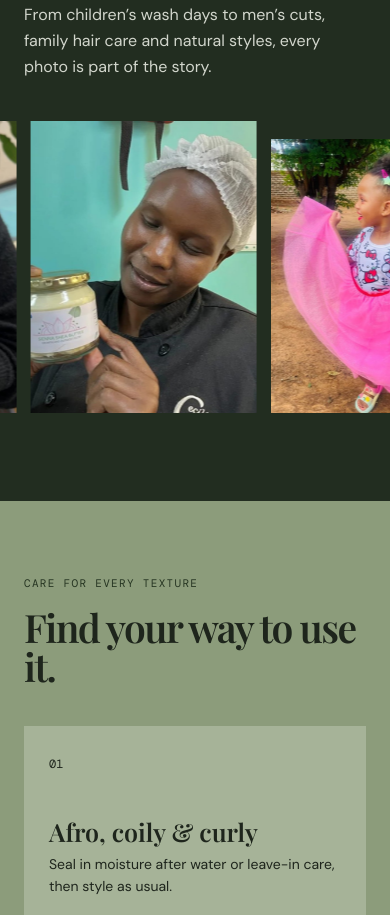
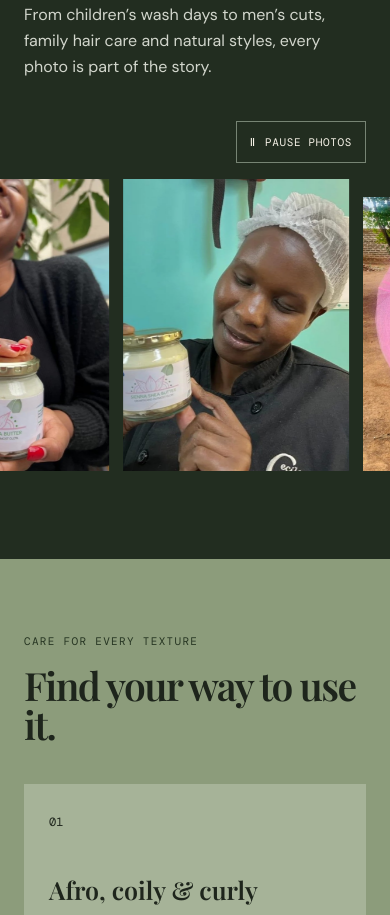
Before and after one commit to AppProGuy/sienna-shea-butter, a Next.js app: page / in a window 390 px wide. Shown: the part 3040-3955 px from the top of the page. Built offline with nearby package versions, Linux system fonts and the light colour scheme; a web font is replaced by a local one.

Commit message:
Fix mobile community photo scrolling

```diff
--- /dev/null
+++ b/app/community-photo-carousel.tsx
@@ -0,0 +1,148 @@
+"use client";
+
+import Image from "next/image";
+import { useEffect, useRef, useState } from "react";
+
+type CommunityPhoto = {
+  src: string;
+  alt: string;
+};
+
+function PhotoGroup({ photos, duplicate = false }: { photos: CommunityPhoto[]; duplicate?: boolean }) {
+  return (
+    <div className="community-photo-group" aria-hidden={duplicate || undefined}>
+      {photos.map((photo) => (
+        <figure className="community-photo" key={`${duplicate ? "duplicate-" : ""}${photo.src}`}>
+          <Image
+            src={photo.src}
+            alt={duplicate ? "" : photo.alt}
+            width={780}
+            height={980}
+            sizes="(max-width: 640px) 226px, 268px"
+            loading="eager"
+          />
+        </figure>
+      ))}
+    </div>
+  );
+}
+
+export function CommunityPhotoCarousel({ photos }: { photos: CommunityPhoto[] }) {
+  const trackRef = useRef<HTMLDivElement>(null);
+  const groupRef = useRef<HTMLDivElement>(null);
+  const frameRef = useRef<number | null>(null);
+  const lastFrameRef = useRef<number | null>(null);
+  const positionRef = useRef(0);
+  const loopDistanceRef = useRef(0);
+  const manualPausedRef = useRef(false);
+  const hoverPausedRef = useRef(false);
+  const reducedMotionRef = useRef(false);
+  const [manualPaused, setManualPaused] = useState(false);
+
+  useEffect(() => {
+    const track = trackRef.current;
+    const firstGroup = groupRef.current;
+    if (!track || !firstGroup) return;
+
+    const motionQuery = window.matchMedia("(prefers-reduced-motion: reduce)");
+    const updateMotionPreference = () => {
+      reducedMotionRef.current = motionQuery.matches;
+      if (motionQuery.matches) {
+        positionRef.current = 0;
+        track.style.transform = "translate3d(0, 0, 0)";
+      }
+    };
+    const measure = () => {
+      const styles = window.getComputedStyle(track);
+      const gap = Number.parseFloat(styles.columnGap || styles.gap) || 0;
+      loopDistanceRef.current = firstGroup.getBoundingClientRect().width + gap;
+    };
+    const resetFrameClock = () => {
+      lastFrameRef.current = null;
+    };
+    const tick = (timestamp: number) => {
+      const lastFrame = lastFrameRef.current;
+      lastFrameRef.current = timestamp;
+
+      const shouldMove =
+        !document.hidden &&
+        !manualPausedRef.current &&
+        !hoverPausedRef.current &&
+        !reducedMotionRef.current &&
+        loopDistanceRef.current > 0;
+
+      if (shouldMove && lastFrame !== null) {
+        // Cap delayed frames so returning from a background tab never causes a speed burst.
+        const elapsed = Math.min(timestamp - lastFrame, 50);
+        positionRef.current =
+          (positionRef.current + (88 * elapsed) / 1000) % loopDistanceRef.current;
+        track.style.transform = `translate3d(${-positionRef.current}px, 0, 0)`;
+      }
+
+      frameRef.current = window.requestAnimationFrame(tick);
+    };
+
+    updateMotionPreference();
+    measure();
+    const resizeObserver = new ResizeObserver(measure);
+    resizeObserver.observe(firstGroup);
+    motionQuery.addEventListener("change", updateMotionPreference);
+    document.addEventListener("visibilitychange", resetFrameClock);
+    frameRef.current = window.requestAnimationFrame(tick);
+
+    return () => {
+      if (frameRef.current !== null) window.cancelAnimationFrame(frameRef.current);
+      resizeObserver.disconnect();
+      motionQuery.removeEventListener("change", updateMotionPreference);
+      document.removeEventListener("visibilitychange", resetFrameClock);
+    };
+  }, []);
+
+  const toggleMotion = () => {
+    const nextPaused = !manualPausedRef.current;
+    manualPausedRef.current = nextPaused;
+    lastFrameRef.current = null;
+    setManualPaused(nextPaused);
+  };
+
+  const pauseForPointer = () => {
+    if (window.matchMedia("(hover: hover) and (pointer: fine)").matches) {
+      hoverPausedRef.current = true;
+    }
+  };
+
+  const resumeForPointer = () => {
+    hoverPausedRef.current = false;
+    lastFrameRef.current = null;
+  };
+
+  return (
+    <div className="community-carousel">
+      <div className="community-photo-controls">
+        <button
+          className="community-motion-toggle"
+          type="button"
+          aria-pressed={manualPaused}
+          onClick={toggleMotion}
+        >
+          <span aria-hidden="true">{manualPaused ? "▶" : "Ⅱ"}</span>
+          {manualPaused ? "Play photos" : "Pause photos"}
+        </button>
+      </div>
+      <div
+        className="community-photo-window"
+        role="region"
+        aria-label="Scrolling customer photo gallery"
+        onPointerEnter={pauseForPointer}
+        onPointerLeave={resumeForPointer}
+      >
+        <div className="community-photo-track" ref={trackRef}>
+          <div ref={groupRef} className="community-photo-measure">
+            <PhotoGroup photos={photos} />
+          </div>
+          <PhotoGroup photos={photos} duplicate />
+        </div>
+      </div>
+    </div>
+  );
+}
--- a/app/globals.css
+++ b/app/globals.css
@@ -119,14 +119,17 @@ nav a:hover, nav a:focus-visible { border-color: var(--ink); }
 .community-heading .eyebrow { color: #b7ca98; grid-column: 1 / -1; }
 .community-heading h2 { margin: 0; max-width: 720px; }
 .community-heading > p:last-child { color: #d2d6cc; line-height: 1.65; margin: 0 0 6px auto; max-width: 420px; }
+.community-photo-controls { display: flex; justify-content: flex-end; padding: 0 clamp(24px, 9vw, 150px) 18px; }
+.community-motion-toggle { align-items: center; background: transparent; border: 1px solid #778474; color: #f8f4e9; cursor: pointer; display: inline-flex; font: 500 11px "DM Mono", monospace; gap: 9px; letter-spacing: .06em; min-height: 42px; padding: 9px 13px; text-transform: uppercase; }
+.community-motion-toggle:hover { background: #33402f; }
+.community-motion-toggle:focus-visible { outline: 3px solid #d7885d; outline-offset: 4px; }
 .community-photo-window { overflow: hidden; }
-.community-photo-track { animation: community-scroll 58s linear infinite; display: flex; gap: 14px; width: max-content; }
-.community-photo-window:hover .community-photo-track, .community-photo-window:focus-within .community-photo-track { animation-play-state: paused; }
+.community-photo-track { display: flex; gap: 14px; transform: translate3d(0, 0, 0); width: max-content; will-change: transform; }
+.community-photo-measure { display: flex; }
 .community-photo-group { display: flex; gap: 14px; }
 .community-photo { background: #43503f; flex: 0 0 268px; height: 338px; margin: 0; overflow: hidden; }
 .community-photo:nth-child(3n + 2) { transform: translateY(18px); }
 .community-photo img { height: 100%; object-fit: cover; width: 100%; }
-@keyframes community-scroll { to { transform: translateX(calc(-50% - 7px)); } }
 
 .hair-types-section { background: var(--sage); padding: 100px clamp(24px, 9vw, 150px); }
 .hair-types-section .eyebrow { color: var(--deep); }
@@ -194,8 +197,9 @@ footer a { border-bottom: 1px solid #bac6ae; padding-bottom: 3px; }
 @media (prefers-reduced-motion: reduce) {
   html { scroll-behavior: auto; }
   .community-photo-window { overflow-x: auto; }
-  .community-photo-track { animation: none; }
+  .community-photo-track { transform: none !important; }
   .community-photo-group[aria-hidden="true"] { display: none; }
+  .community-motion-toggle { display: none; }
   .header-cta, .button { transition: none; }
 }
 
@@ -242,7 +246,7 @@ footer a { border-bottom: 1px solid #bac6ae; padding-bottom: 3px; }
   .product-photo { max-height: 520px; }
   .community-section { padding: 76px 0 88px; }
   .community-heading { padding: 0 24px 40px; }
-  .community-photo-track { animation-duration: 48s; }
+  .community-photo-controls { padding: 0 24px 16px; }
   .community-photo { flex-basis: 226px; height: 292px; }
   .hair-types-section, .story-section, .love-section, .order-section { padding: 75px 24px; }
   .hair-types-grid { grid-template-columns: 1fr; margin-top: 40px; }
--- a/app/page.tsx
+++ b/app/page.tsx
@@ -1,4 +1,5 @@
 import Image from "next/image";
+import { CommunityPhotoCarousel } from "./community-photo-carousel";
 
 const whatsappMessage = encodeURIComponent(
   "Hi Sienna Shea Butter! I'd love to order the Hibiscus Infused Shea Butter."
@@ -101,18 +102,6 @@ const faqSchema = {
   })),
 };
 
-function CommunityPhotoGroup({ duplicate = false }: { duplicate?: boolean }) {
-  return (
-    <div className="community-photo-group" aria-hidden={duplicate || undefined}>
-      {communityPhotos.map((photo) => (
-        <figure className="community-photo" key={`${duplicate ? "duplicate-" : ""}${photo.src}`}>
-          <Image src={photo.src} alt={duplicate ? "" : photo.alt} width={780} height={980} sizes="(max-width: 640px) 226px, 268px" />
-        </figure>
-      ))}
-    </div>
-  );
-}
-
 export default function Home() {
   return (
     <main>
@@ -189,9 +178,7 @@ export default function Home() {
           <h2 id="community-title">Real people. Real hair. Real love.</h2>
           <p>From children’s wash days to men’s cuts, family hair care and natural styles, every photo is part of the story.</p>
         </div>
-        <div className="community-photo-window" role="region" aria-label="Customer photo gallery. The gallery pauses when you hover over it.">
-          <div className="community-photo-track"><CommunityPhotoGroup /><CommunityPhotoGroup duplicate /></div>
-        </div>
+        <CommunityPhotoCarousel photos={communityPhotos} />
       </section>
 
       <section className="hair-types-section">
```
